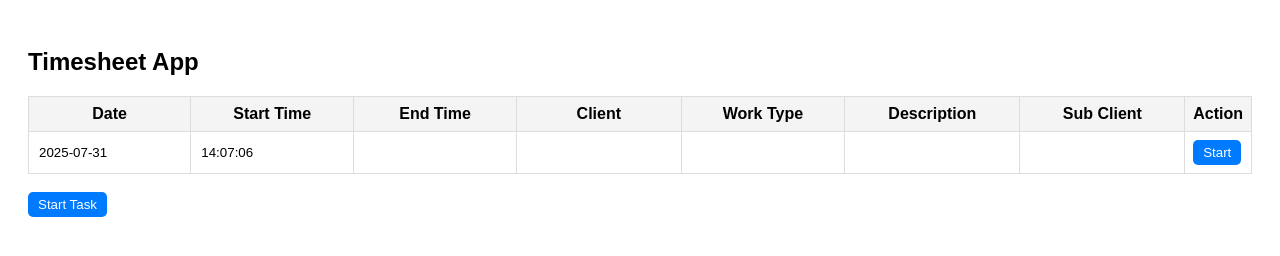
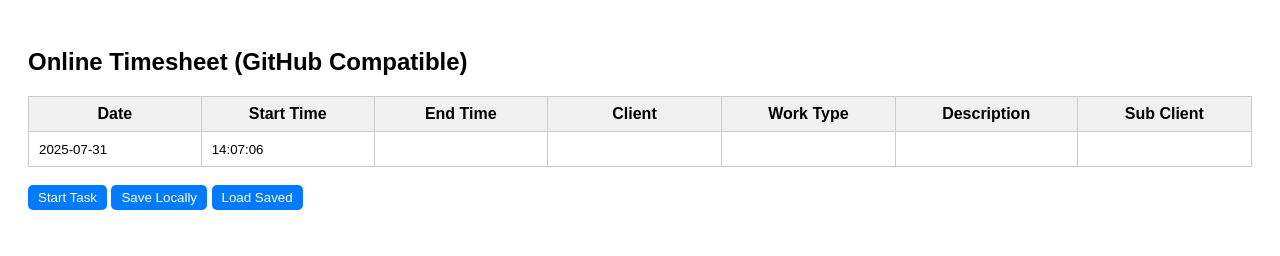
Before and after one commit to Auspicious-Solutions/Timesheet, a plain HTML site: page index.html in a window 1280 px wide. Both pictures are taken after a click on the button "Start Task". Drawn offline with Linux system fonts and the light colour scheme.

Commit message:
Update index.html

```diff
--- a/index.html
+++ b/index.html
@@ -1,19 +1,20 @@
 <!DOCTYPE html>
 <html>
 <head>
-  <title>Timesheet App</title>
+  <title>Timesheet</title>
   <style>
     body { font-family: Arial; padding: 20px; }
     table { border-collapse: collapse; width: 100%; }
-    th, td { border: 1px solid #ddd; padding: 8px; }
-    th { background: #f4f4f4; }
-    input { width: 100%; border: none; }
-    .action-btn { cursor: pointer; color: white; background: #007bff; border: none; padding: 5px 10px; border-radius: 5px; }
+    th, td { border: 1px solid #ccc; padding: 8px; }
+    th { background-color: #f0f0f0; }
+    input { width: 100%; border: none; background: transparent; }
+    .action-btn { background: #007bff; color: white; padding: 5px 10px; border: none; border-radius: 5px; cursor: pointer; }
   </style>
 </head>
 <body>
 
-<h2>Timesheet App</h2>
+<h2>Online Timesheet (GitHub Compatible)</h2>
+
 <table id="timesheet">
   <thead>
     <tr>
@@ -24,14 +25,15 @@
       <th>Work Type</th>
       <th>Description</th>
       <th>Sub Client</th>
-      <th>Action</th>
     </tr>
   </thead>
-  <tbody>
-  </tbody>
+  <tbody></tbody>
 </table>
+
 <br>
 <button onclick="startTask()" class="action-btn">Start Task</button>
+<button onclick="saveData()" class="action-btn">Save Locally</button>
+<button onclick="loadData()" class="action-btn">Load Saved</button>
 
 <script>
   function getCurrentDateTime() {
@@ -42,37 +44,60 @@
   }
 
   function startTask() {
-    const table = document.getElementById("timesheet").getElementsByTagName("tbody")[0];
+    const table = document.querySelector("#timesheet tbody");
     const { date, time } = getCurrentDateTime();
 
-    // If there’s a previous row, update its end time
+    // Set end time of last row
     const lastRow = table.rows[table.rows.length - 1];
     if (lastRow) {
-      const endTimeCell = lastRow.cells[2];
-      if (!endTimeCell.firstChild.value) {
-        endTimeCell.firstChild.value = time;
+      const endTimeInput = lastRow.cells[2].querySelector("input");
+      if (endTimeInput && !endTimeInput.value) {
+        endTimeInput.value = time;
       }
     }
 
     // Add new row
-    const newRow = table.insertRow();
-    const fields = ['date', 'startTime', 'endTime', 'client', 'workType', 'description', 'subClient'];
+    const row = table.insertRow();
+    const fields = [date, time, '', '', '', '', ''];
 
-    fields.forEach((field, i) => {
-      const cell = newRow.insertCell();
+    for (let i = 0; i < fields.length; i++) {
+      const cell = row.insertCell();
       const input = document.createElement("input");
       input.type = "text";
+      input.value = fields[i];
+      cell.appendChild(input);
+    }
+  }
 
-      // Auto-fill date and start time
-      if (field === 'date') input.value = date;
-      if (field === 'startTime') input.value = time;
+  function saveData() {
+    const rows = document.querySelectorAll("#timesheet tbody tr");
+    const data = [];
 
-      cell.appendChild(input);
+    rows.forEach(row => {
+      const inputs = row.querySelectorAll("input");
+      const rowData = Array.from(inputs).map(input => input.value);
+      data.push(rowData);
     });
 
-    // Action column (optional)
-    const actionCell = newRow.insertCell();
-    actionCell.innerHTML = '<button onclick="startTask()" class="action-btn">Start</button>';
+    localStorage.setItem("timesheetData", JSON.stringify(data));
+    alert("Data saved locally!");
+  }
+
+  function loadData() {
+    const data = JSON.parse(localStorage.getItem("timesheetData") || "[]");
+    const table = document.querySelector("#timesheet tbody");
+    table.innerHTML = "";
+
+    data.forEach(rowData => {
+      const row = table.insertRow();
+      rowData.forEach(value => {
+        const cell = row.insertCell();
+        const input = document.createElement("input");
+        input.type = "text";
+        input.value = value;
+        cell.appendChild(input);
+      });
+    });
   }
 </script>
 
```
